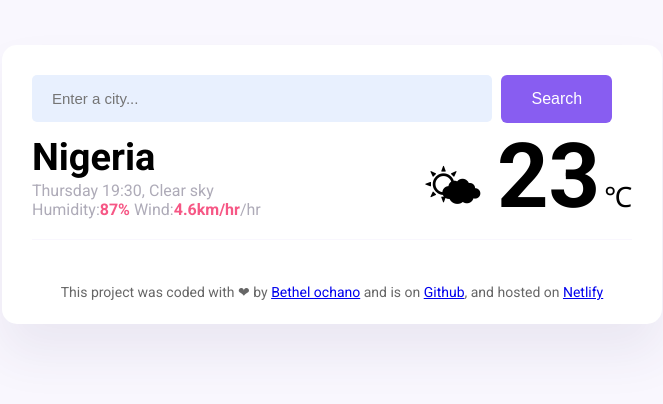
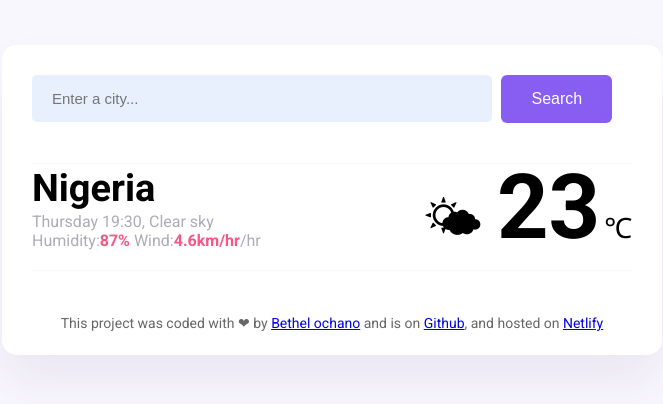
Before and after one commit to bethel014/My-weather-project, a plain HTML site: page index.html in a window 1280 px wide. Shown: the whole page, without its empty margins (308-971 px from the left). Drawn offline with Linux system fonts and the light colour scheme; a web font is replaced by a local one.

Commit message:
added styling to the header, and created a JavaScript file

```diff
--- a/src/styles.css
+++ b/src/styles.css
@@ -17,6 +17,10 @@ h1 {
   margin: 0;
   line-height: 48px;
   font-size: 38px;
+}
+header {
+  border-bottom: 1px solid #f9f7fe;
+  padding: 0 0 30px 0;
 }
 #search-form {
   margin-bottom: 10px;
```
Also changed, not shown: src/js.js (added).
